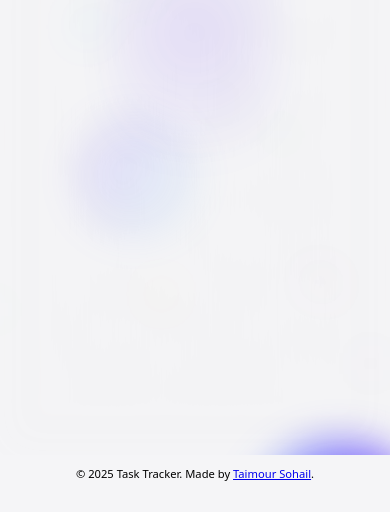
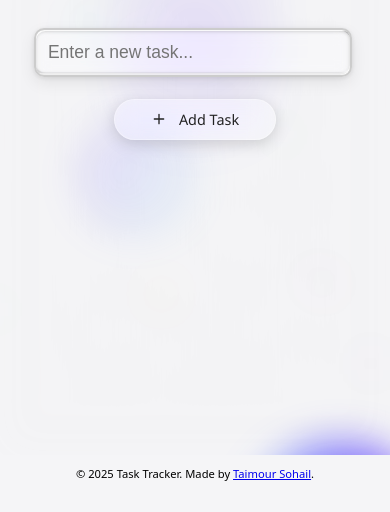
Before and after one commit to taimoursohail/Task-Manager, a plain HTML site: page index.html in a window 390 px wide. Shown: the part 389-901 px from the top of the page. Drawn offline with nearby package versions, Linux system fonts and the light colour scheme.

Commit message:
did solved bugs

```diff
--- a/style.css
+++ b/style.css
@@ -222,6 +222,7 @@ body {
   -webkit-backdrop-filter: blur(12px) saturate(180%);
   box-shadow: 0 4px 15px #0000004c;
   border-right: 2px solid #f5f5f7;
+  overflow-y: auto;
 }
 
 .task-list-header {
@@ -493,13 +494,35 @@ footer {
   pointer-events: none;
 }
 
+::-webkit-scrollbar {
+    width: 8px;
+}
+
+::-webkit-scrollbar-track {
+    background: rgba(255, 255, 255, 0.1);
+    border-radius: 4px;
+    backdrop-filter: blur(10px);
+    -webkit-backdrop-filter: blur(10px);
+}
+
+::-webkit-scrollbar-thumb {
+    background: rgba(193, 193, 193, 0.6);
+    border-radius: 4px;
+    backdrop-filter: blur(5px);
+    -webkit-backdrop-filter: blur(5px);
+}
+
+::-webkit-scrollbar-thumb:hover {
+    background: rgba(168, 168, 168, 0.8);
+}
+
 /* Extra Small Devices (Phones, <576px) */
 @media (max-width: 576px) {
   .main-container {
-    flex-direction: column;
-    justify-content: flex-start;
+    justify-items: center;
+    align-items: center;
     height: 100vh;
-    position: relative;
+    width: 100vw;
   }
 
   .adding-task-container {
@@ -531,6 +554,7 @@ footer {
     #task-input {
       font-size: 4.5vw;
       padding: 12px;
+      width: 90%;
       margin-top: 15px;
       border-radius: 10px;
       isolation: isolate;
```
